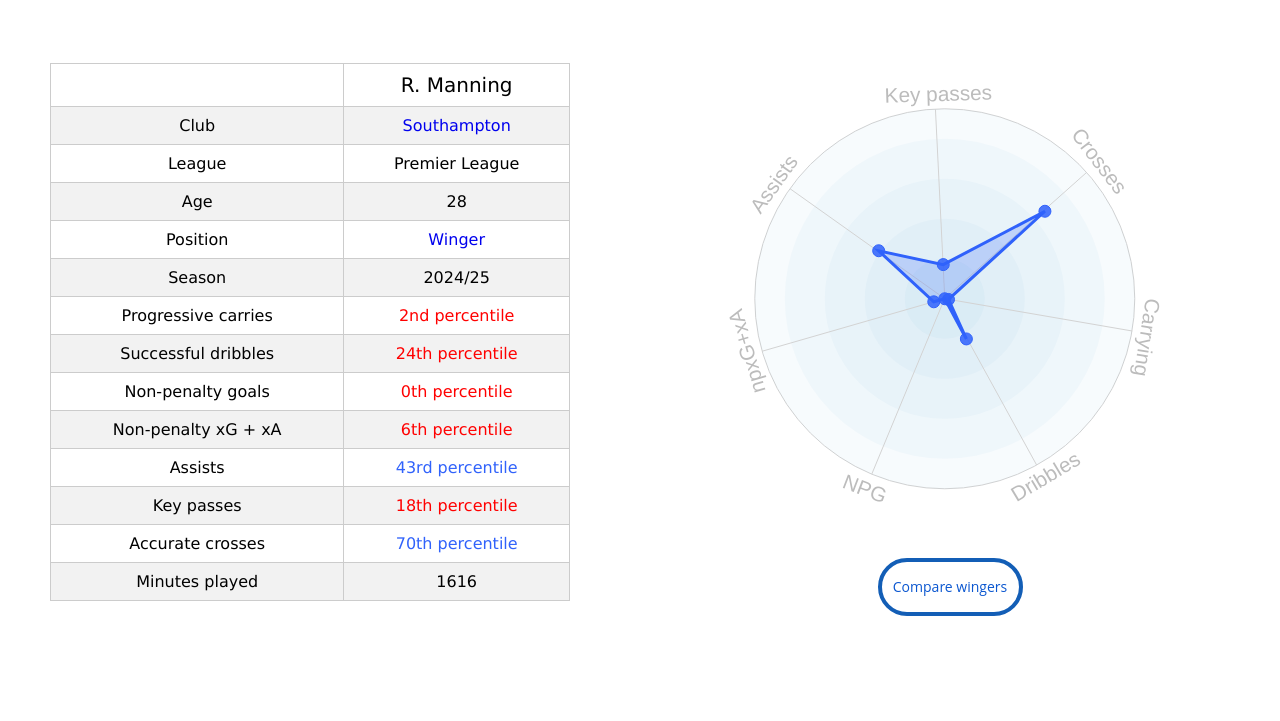
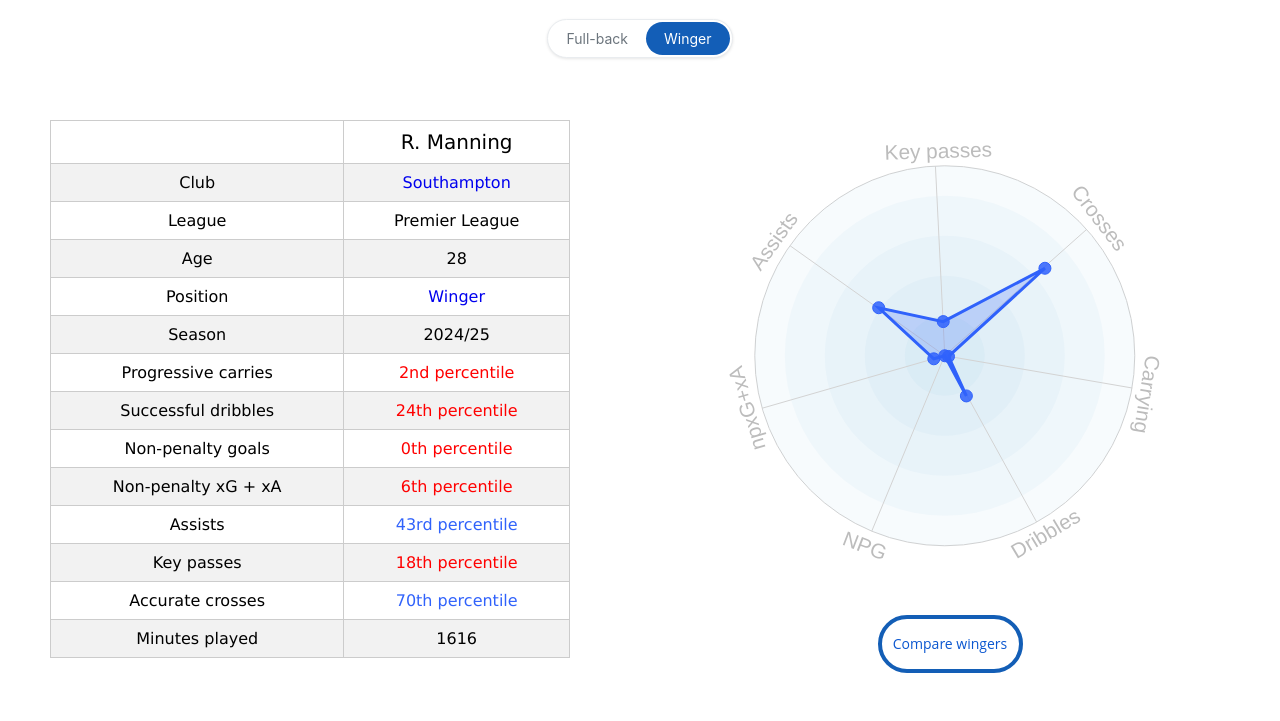
Before and after one commit to ohlitmybad/R_Manning_Winger_stats, a plain HTML site: page index.html in a window 1280 px wide. Shown: the part 70-791 px from the top of the page. Drawn offline with nearby package versions, Linux system fonts and the light colour scheme; no server answers; a script that the page names is missing.

Commit message:
Update index.html

```diff
--- a/index.html
+++ b/index.html
@@ -705,10 +705,71 @@ svg text
     </div>
   </div></div>
 </header>
+    <div class="position-toggle-container">
+        <div class="position-toggle">
+            <a href="https://datamb.football/R_Manning_Full-back_stats" class="position-btn">Full-back</a><a href="https://datamb.football/R_Manning_Winger_stats" class="position-btn active">Winger</a>
+        </div>
+    </div>
+
 <script async src="https://pagead2.googlesyndication.com/pagead/js/adsbygoogle.js?client=ca-pub-7677714701428206"
      crossorigin="anonymous"></script>
      <script src="https://cdnjs.cloudflare.com/ajax/libs/xlsx/0.16.9/xlsx.full.min.js"></script>
-</head>
+
+    <style>
+    /* Position Toggle Styles */
+    .position-toggle-container {
+        display: flex;
+        justify-content: center;
+        margin: 10px 0 8px 0;
+        padding: 0 20px;
+    }
+
+    /* Mobile responsive */
+    @media only screen and (max-width: 1048px) {
+        .position-toggle-container {
+            margin: 8px 0 -25px 0;
+        }
+    }
+
+    .position-toggle {
+        display: flex;
+        background: white;
+        border: 1px solid #e9ecef;
+        border-radius: 20px;
+        overflow: hidden;
+        box-shadow: 0 1px 3px rgba(0,0,0,0.1);
+        gap: 2px;
+        padding: 2px;
+    }
+
+    .position-btn {
+        padding: 8px 16px;
+        border: none;
+        background: transparent;
+        cursor: pointer;
+        font-family: -apple-system, BlinkMacSystemFont, 'Segoe UI', Roboto, Oxygen, Ubuntu, Cantarell, 'Helvetica Neue', sans-serif;
+        font-size: 14px;
+        font-weight: 400;
+        color: #6c757d;
+        transition: all 0.15s ease-in-out;
+        text-decoration: none;
+        display: inline-block;
+        min-width: 80px;
+        text-align: center;
+        white-space: nowrap;
+        border-radius: 18px;
+        box-sizing: border-box;
+    }
+
+    .position-btn.active {
+        background: #135eb7;
+        color: white;
+        text-decoration: none;
+        padding: 8px 18px;
+        pointer-events: none;
+    }
+    </style>
+    </head>
 
 <script async src="https://www.googletagmanager.com/gtag/js?id=G-PSBMXX80EF"></script>
 <script>
```
